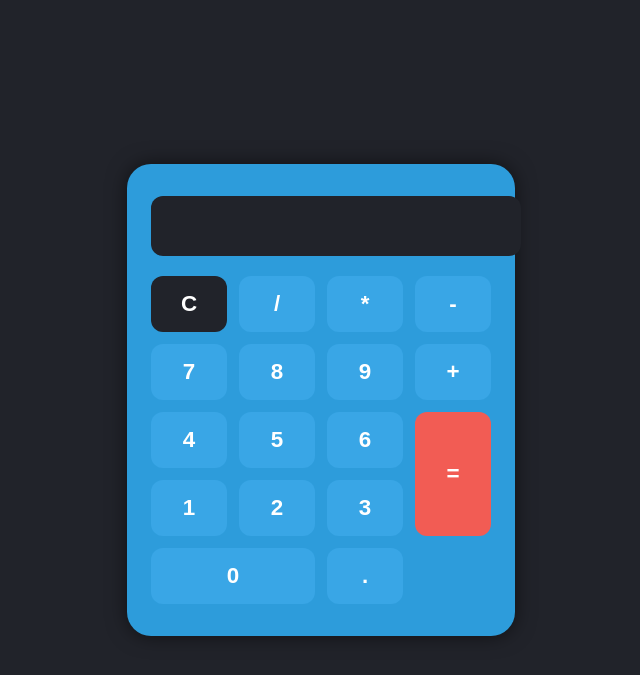
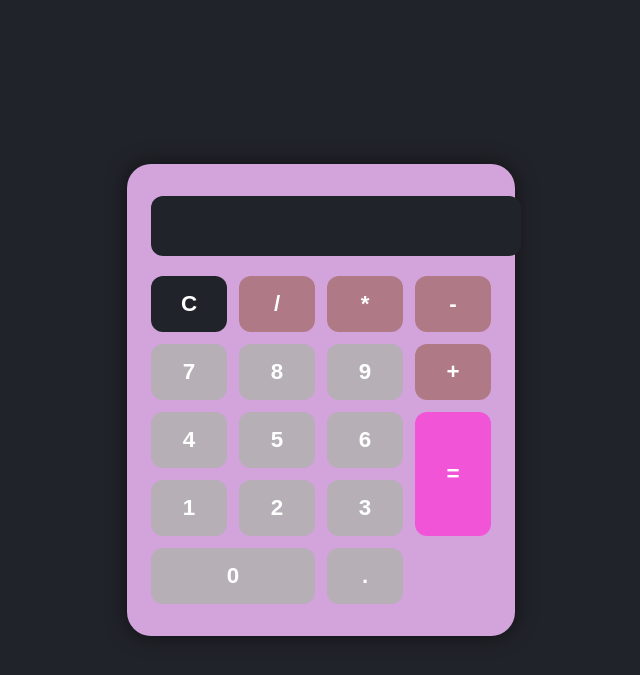
Before and after one commit to marlyn-18/proyecto-final, a Flask app: page / in a window 1280 px wide. Shown: the top 675 px of the page, without its empty margins (319-959 px from the left). Run offline with Flask 3, Linux system fonts and the light colour scheme.

Commit message:
cambio final del estilo

```diff
--- a/calculadora-web/static/estilos.css
+++ b/calculadora-web/static/estilos.css
@@ -9,7 +9,7 @@ body {
 }
 
 .calculator {
-  background: #2d9cdb;
+  background: #d2a4db;
   border-radius: 24px;
   box-shadow: 0 0 20px #0008;
   padding: 32px 24px;
@@ -37,7 +37,7 @@ body {
 }
 
 .btn {
-  background: #39a6e6;
+  background: #b6afb6;
   border: none;
   border-radius: 12px;
   font-size: 1.4rem;
@@ -52,15 +52,15 @@ body {
 }
 
 .btn:hover {
-  background: #217dbb;
+  background: #b38c91;
 }
 
 .operator {
-  background: #39a6e6;
+  background: #af7a85;
 }
 
 .equals {
-  background: #f25c54;
+  background: #f254d8;
   grid-row: span 2;
 }
 
```
